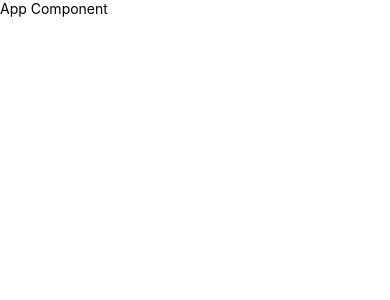
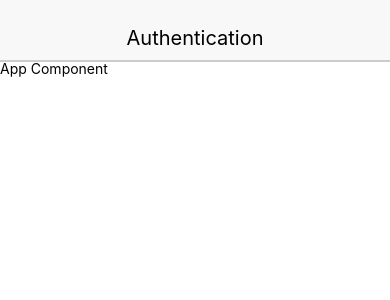
Before and after one commit to kevin-kabore/react-native-playground, a React Native app in the folder auth/: screen / in a window 390 px wide. Shown: the top 300 px of the page. Built offline with nearby package versions, Linux system fonts and the light colour scheme.

Commit message:
refactors to group reusable components and adds header component

```diff
--- a/auth/src/App.js
+++ b/auth/src/App.js
@@ -1,11 +1,13 @@
 import React, { Component } from 'react';
 
 import { View, Text } from 'react-native';
+import { Header } from './components/common';
 
 class App extends Component {
   render() {
     return (
       <View>
+        <Header headerText={'Authentication'} />
         <Text>App Component</Text>
       </View>
     );
--- /dev/null
+++ b/auth/src/components/common/Button.js
@@ -0,0 +1,35 @@
+import React from 'react';
+import { Text, TouchableOpacity } from 'react-native';
+
+const Button = ({ onPress, children }) => {
+  const { buttonStyle, textStyle } = styles;
+
+  return (
+    <TouchableOpacity onPress={onPress} style={buttonStyle}>
+      <Text style={textStyle}>{children}</Text>
+    </TouchableOpacity>
+  );
+};
+
+const styles = {
+  textStyle: {
+    alignSelf: 'center',
+    color: '#007aff',
+    fontSize: 16,
+    fontWeight: '600',
+    paddingTop: 10,
+    paddingBottom: 10
+  },
+  buttonStyle: {
+    flex: 1,
+    alignSelf: 'stretch',
+    backgroundColor: '#fff',
+    borderRadius: 5,
+    borderWidth: 1,
+    borderColor: '#007aff',
+    marginLeft: 5,
+    marginRight: 5
+  }
+};
+
+export { Button };
--- /dev/null
+++ b/auth/src/components/common/Card.js
@@ -0,0 +1,25 @@
+import React from 'react';
+import { View } from 'react-native';
+
+const Card = props => (
+  <View style={styles.containerStyle}>{props.children}</View>
+);
+
+const styles = {
+  containerStyle: {
+    borderWidth: 1,
+    borderRadius: 2,
+    borderColor: '#ddd',
+    borderBottomWidth: 0,
+    shadowColor: '#000',
+    shadowOffset: { width: 0, height: 2 },
+    shadowOpacity: 0.1,
+    shadowRadius: 2,
+    elevation: 1,
+    marginLeft: 5,
+    marginRight: 5,
+    marginTop: 10
+  }
+};
+
+export { Card };
--- /dev/null
+++ b/auth/src/components/common/CardSection.js
@@ -0,0 +1,20 @@
+import React from 'react';
+import { View } from 'react-native';
+
+const CardSection = props => (
+  <View style={styles.containerStyle}>{props.children}</View>
+);
+
+const styles = {
+  containerStyle: {
+    borderBottomWidth: 1,
+    padding: 5,
+    backgroundColor: '#fff',
+    justifyContent: 'flex-start',
+    flexDirection: 'row',
+    borderColor: '#ddd',
+    position: 'relative'
+  }
+};
+
+export { CardSection };
--- /dev/null
+++ b/auth/src/components/common/Header.js
@@ -0,0 +1,31 @@
+import React from 'react';
+import { Text, View } from 'react-native';
+
+const Header = ({ headerText }) => {
+  const { textStyle, viewStyle } = styles;
+
+  return (
+    <View style={viewStyle}>
+      <Text style={textStyle}>{headerText}</Text>
+    </View>
+  );
+};
+
+const styles = {
+  viewStyle: {
+    backgroundColor: '#F8F8F8',
+    justifyContent: 'center',
+    alignItems: 'center',
+    height: 60,
+    paddingTop: 15,
+    shadowColor: '#000',
+    shadowOffset: { width: 0, height: 2 },
+    shadowOpacity: 0.2,
+    elevation: 2,
+    position: 'relative'
+  },
+  textStyle: {
+    fontSize: 20
+  }
+};
+export { Header };
--- /dev/null
+++ b/auth/src/components/common/index.js
@@ -0,0 +1,4 @@
+export * from './Button';
+export * from './Card';
+export * from './CardSection';
+export * from './Header';
```
